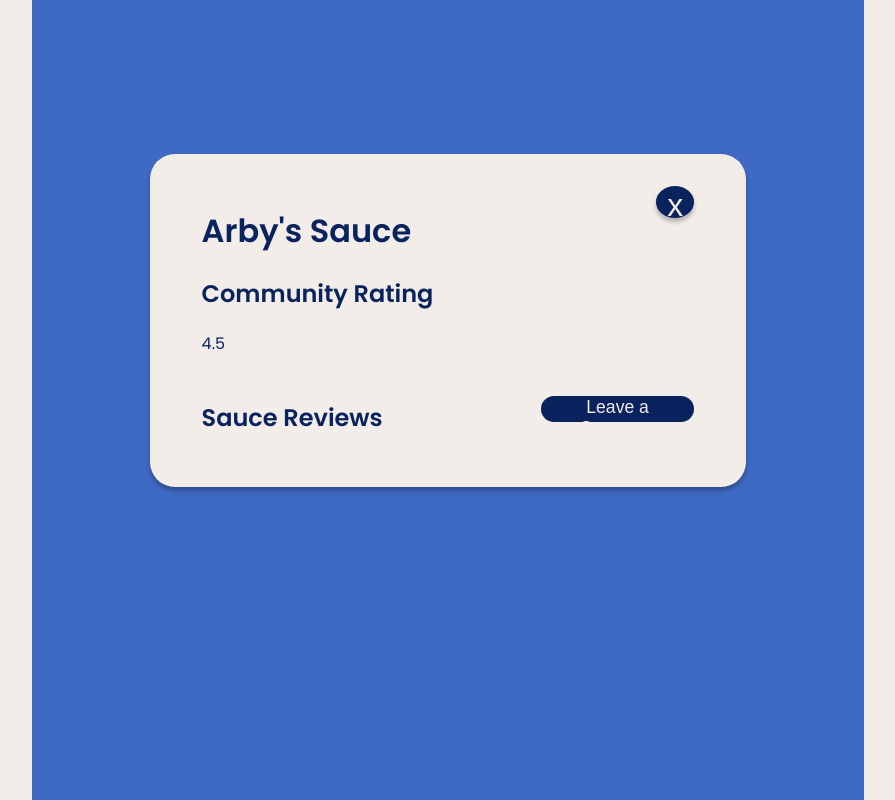
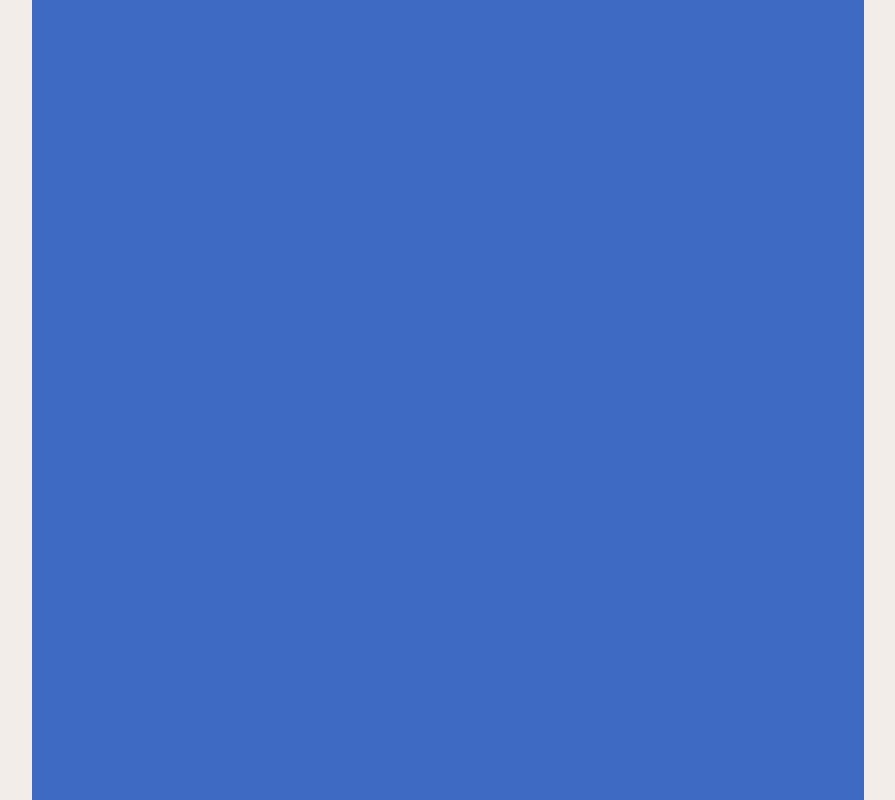
Before and after one commit to auditie/More-Sauce---Client, a React (Create React App) app: page /sauce in a window 1280 px wide. Shown: the top 800 px of the page, without its empty margins (192-1087 px from the left). Built offline with nearby package versions, Linux system fonts and the light colour scheme.

Commit message:
Add another route to app

```diff
--- a/src/App.js
+++ b/src/App.js
@@ -5,7 +5,6 @@
 import LoginPage from './pages/LoginPage/LoginPage';
 import SignupPage from './pages/SignupPage/SignupPage';
 import RestaurantPage from './pages/RestaurantPage/RestaurantPage';
-import SaucePage from './pages/SaucePage/SaucePage';
 
 function App() {
   return (
@@ -18,9 +17,8 @@
             <Route path='/login' component={LoginPage} />
             <Route path='/signup' component={SignupPage} />
             <Route path='/restaurant' component={RestaurantPage} />
-            <Route path='/sauce' component={SaucePage} />
             {/* <Route path='/restaurants' component={RestaurantList} />*/}
-            {/* <Route path='/restaurants/:restaurantId' component={Restaurant} />*/}
+            <Route path='/restaurants/:restaurantId' component={RestaurantPage} />
             {/* <Route path='/restaurants/:restaurantId/:sauceId' component={SauceItem} />*/}
           </Switch>
         </div>
```
